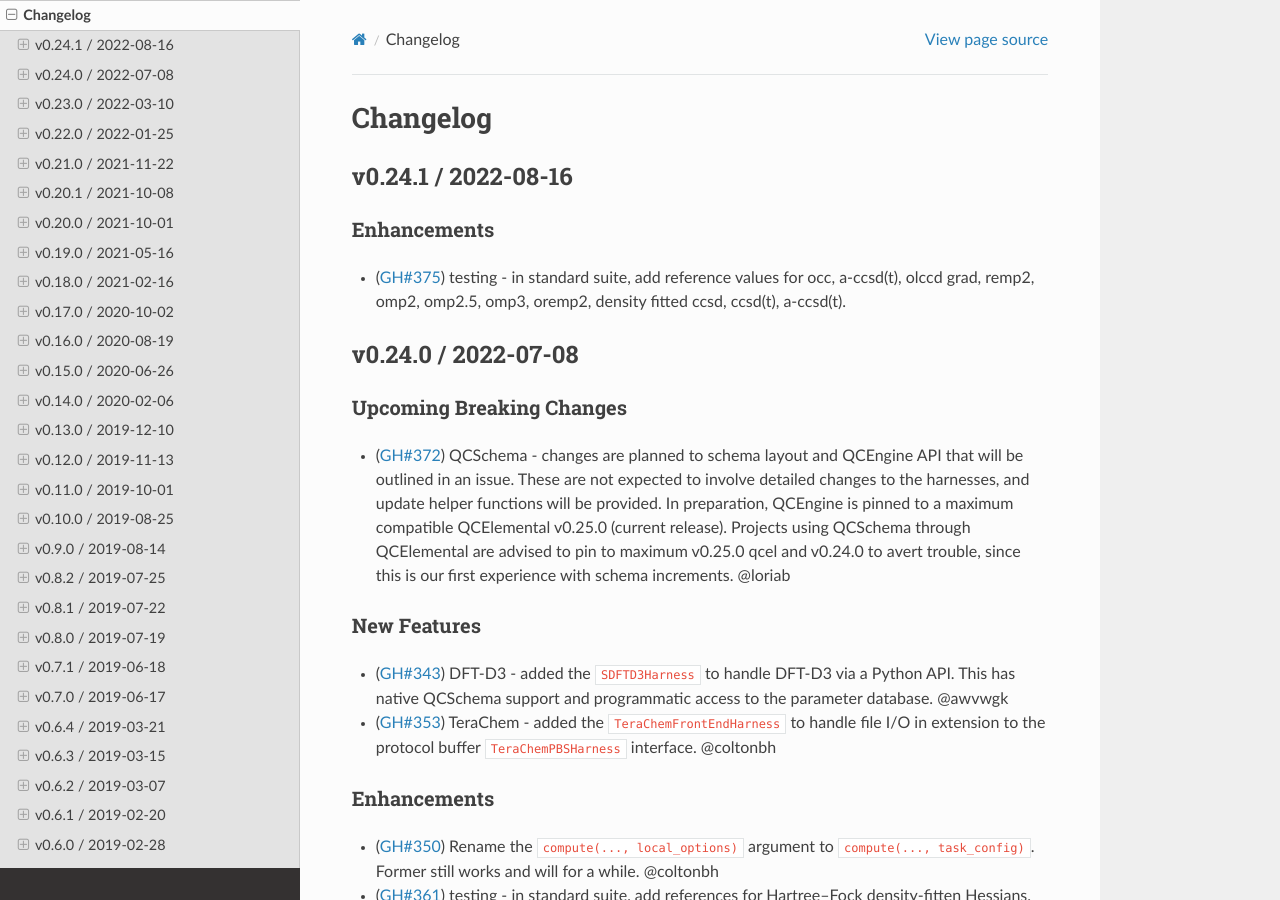
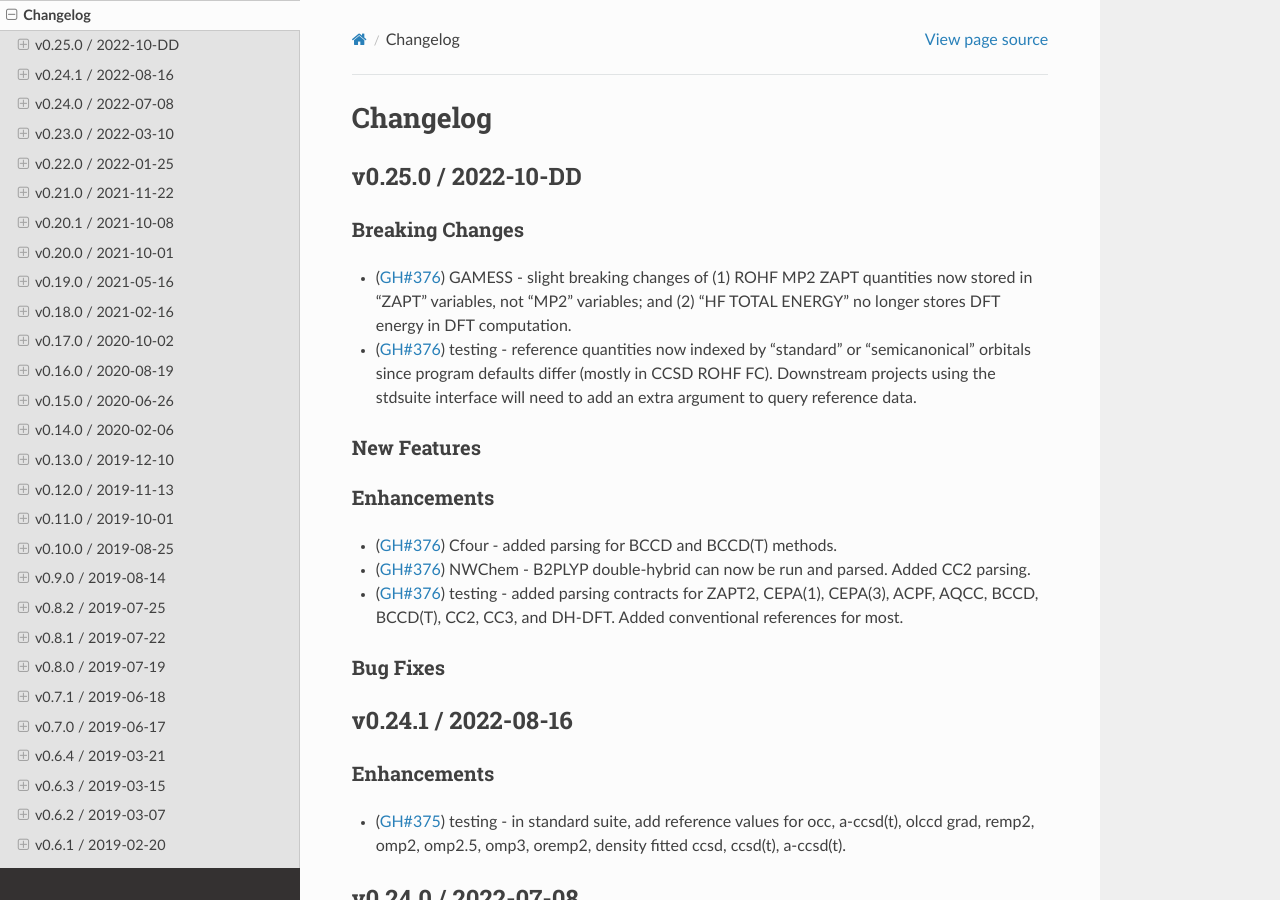
Before and after one commit to MolSSI/QCEngine, a Sphinx documentation site: the page built from docs/source/changelog.rst, in a window 1280 px wide and 900 px high. Built offline with Sphinx 7.4.7 and the Read the Docs theme 2.0.0, drawn with Linux system fonts in a browser that asks for light colours; the version number could not be read and is left out.

Commit message:
changelog entries

```diff
--- a/docs/source/changelog.rst
+++ b/docs/source/changelog.rst
@@ -15,6 +15,30 @@ Changelog
 ..
 .. Bug Fixes
 .. +++++++++
+
+
+v0.25.0 / 2022-10-DD
+--------------------
+
+Breaking Changes
+++++++++++++++++
+- (:pr:`376`) GAMESS - slight breaking changes of (1) ROHF MP2 ZAPT quantities now stored in "ZAPT" variables, not "MP2"
+  variables; and (2) "HF TOTAL ENERGY" no longer stores DFT energy in DFT computation.
+- (:pr:`376`) testing - reference quantities now indexed by "standard" or "semicanonical" orbitals since program defaults
+  differ (mostly in CCSD ROHF FC). Downstream projects using the stdsuite interface will need to add an extra argument to query
+  reference data.
+
+New Features
+++++++++++++
+
+Enhancements
+++++++++++++
+- (:pr:`376`) Cfour - added parsing for BCCD and BCCD(T) methods.
+- (:pr:`376`) NWChem - B2PLYP double-hybrid can now be run and parsed. Added CC2 parsing.
+- (:pr:`376`) testing - added parsing contracts for ZAPT2, CEPA(1), CEPA(3), ACPF, AQCC, BCCD, BCCD(T), CC2, CC3, and DH-DFT. Added conventional references for most.
+
+Bug Fixes
++++++++++
 
 
 v0.24.1 / 2022-08-16
```
